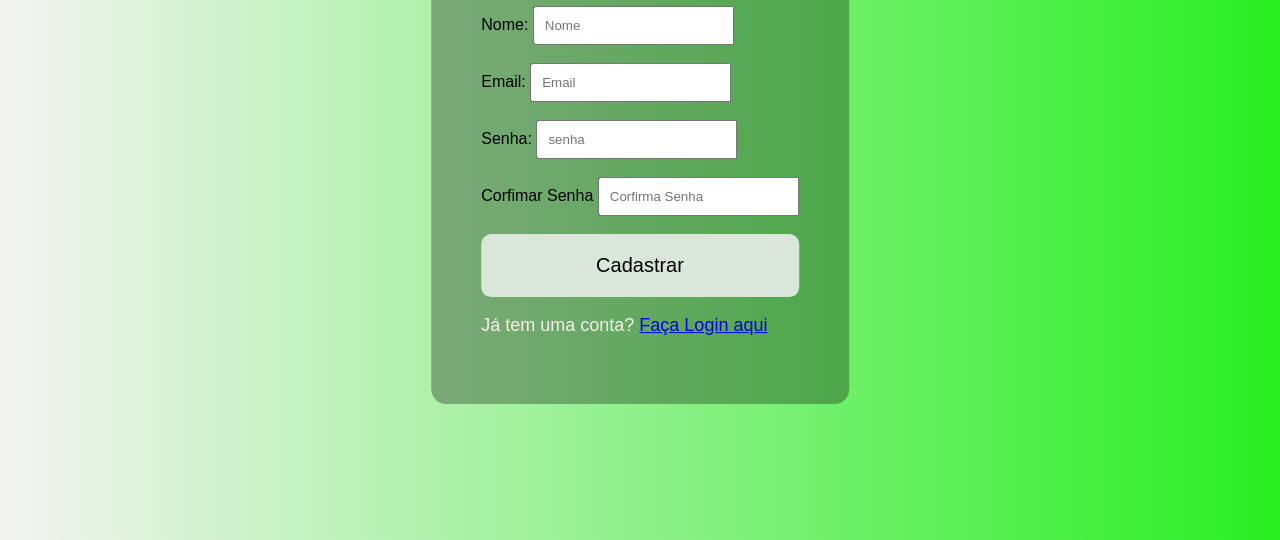
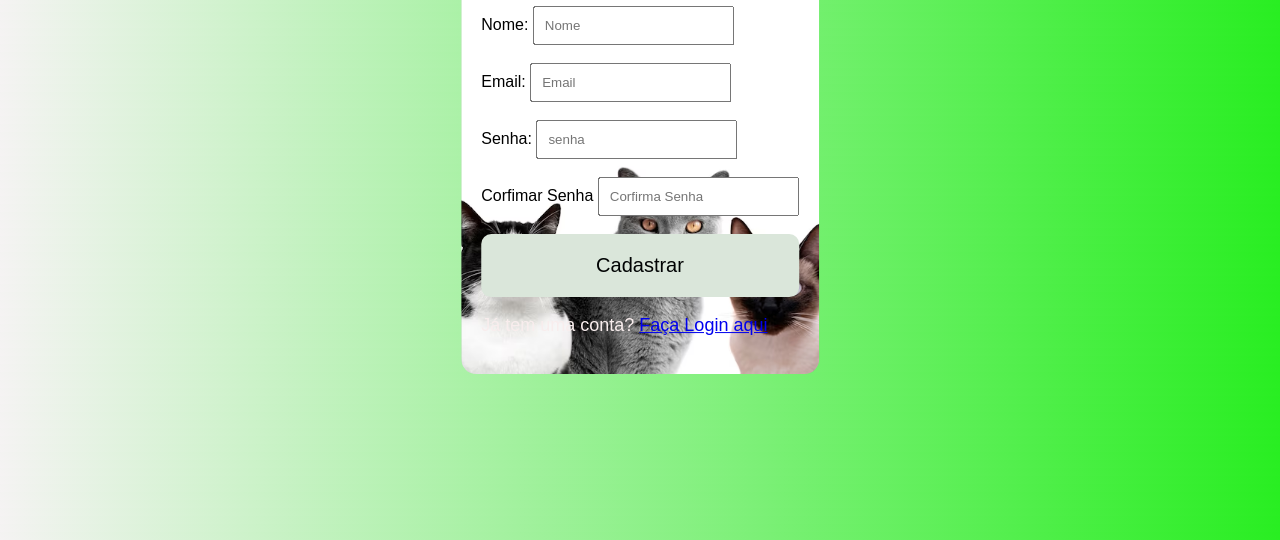
Before and after one commit to DanielsDiniz1/web_salao, a website: page views/cadastro.html in a window 1280 px wide. Shown: the part 260-800 px from the top of the page. Drawn offline with Linux system fonts and the light colour scheme.

Commit message:
corigindo erros no css

```diff
--- a/app.js
+++ b/app.js
@@ -13,6 +13,9 @@ app.use(cors({
 // Permite ao Express lidar com dados de formulário enviados via POST
 app.use(express.urlencoded({ extended: true }));
 // A função 'express.urlencoded' processa os dados do formulário e os torna acessíveis via 'req.body
+
+// For aplication/json
+app.use(express.json());
 
 // Configura o Express para servir arquivos estáticos da pasta "public"
 app.use(express.static(path.join(__dirname, "public")));
--- a/public/cadastro.js
+++ b/public/cadastro.js
@@ -19,7 +19,7 @@ form.addEventListener('submit', function (event) {
         headers: {
             'Content-type': 'application/x-www-form-urlencoded',
         },
-        body: JSON.stringify(formData),
+        body: params,
     })
         .then(response => response.json())
         .then(data => {
--- a/public/login.js
+++ b/public/login.js
@@ -4,7 +4,7 @@ const loginForm = document.querySelector("#loginForm");
 // Captura a div para exibir mensgem de erro
 const mensagemErro = document.querySelector("#mensagemErro");
 
-// Captura a divi para exibir mensagem de Boas-Vindas
+// Captura a div para exibir mensagem de Boas-Vindas
 const boasVindas = document.querySelector("#boasVindas");
 
 // Função para exibir a mensagem de boas-vindas
--- a/public/styles.css
+++ b/public/styles.css
@@ -15,6 +15,26 @@ body {
 }
 #paginaCadastro button[type="submit"]{
     width: 100%;
+}
+#paginaCadastro{
+
+    background-image: url('/imagens/gatos.jpg');
+    position: absolute;
+    border-radius: 15px;
+    color: #000;
+    padding: 20px;
+    border-bottom-left-radius: 15px;
+    background-size: cover;
+    background-repeat: no-repeat;
+    box-shadow: 0px, 4px, 8px rgba(0, 0, 0, 0.3);
+    background-position: center;
+    width: 80;
+    background-color: rgba(0, 0, 0, 0.3);
+    opacity: 5;
+    top: 50%;
+    left: 50%;
+    transform: translate(-50%, -50%);
+
 }
 
 #container{
--- a/views/cadastro.html
+++ b/views/cadastro.html
@@ -33,6 +33,7 @@
 </form>
 <div id="mensagemErro" style="color: red;"></div>
 <div id="mensagemSucesso" style="color: green "></div>
+<div id="boasVindas" style="color: green;"></div>
 
 <!-- Script que captura o evento de submissão do formulário -->
 <script src="/cadastro.js"></script>
--- a/views/funcition.js
+++ /dev/null
@@ -1,3 +0,0 @@
-function sayAge(age) {
-
-}
```
Also changed, not shown: views/index.html (+4 -1 lines).
